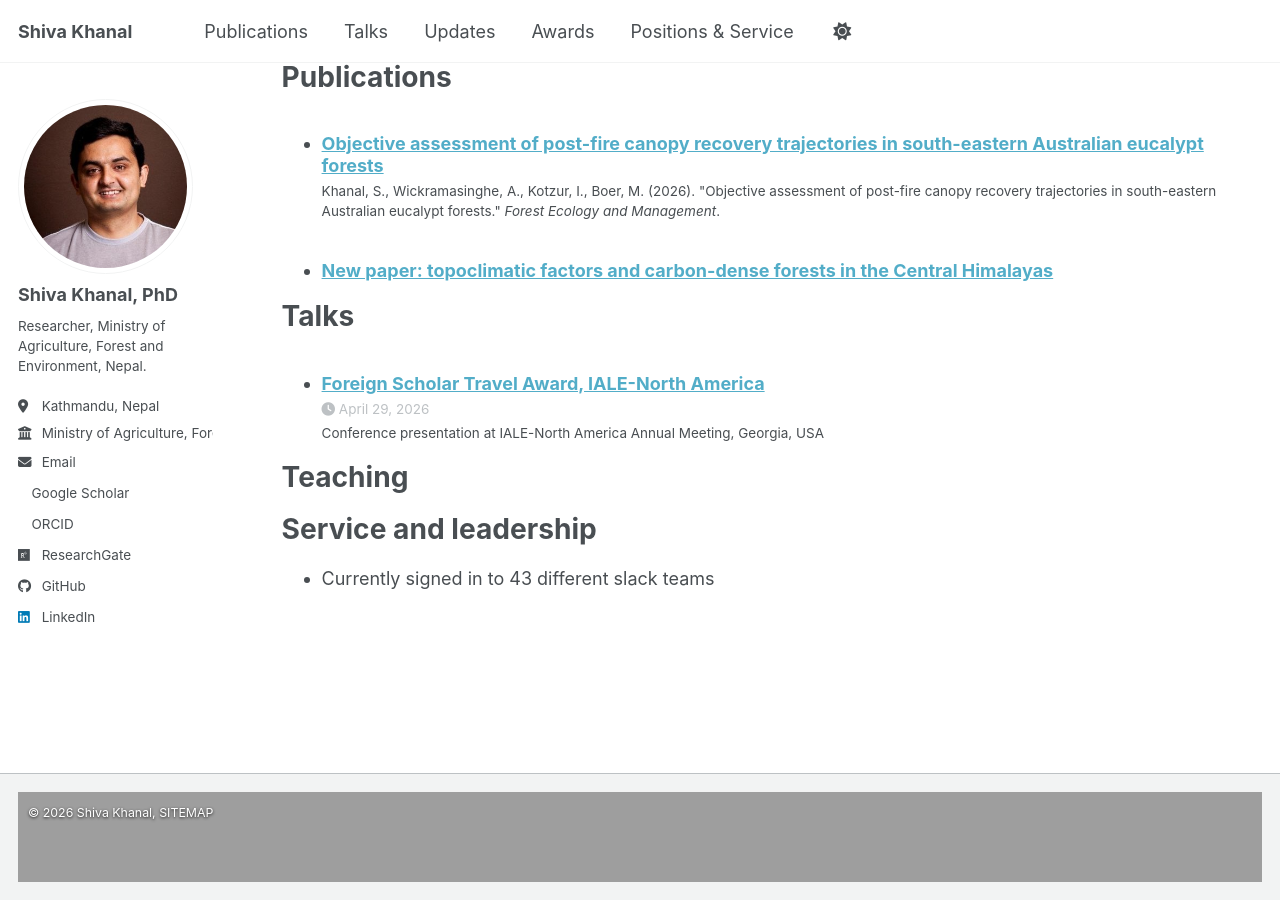
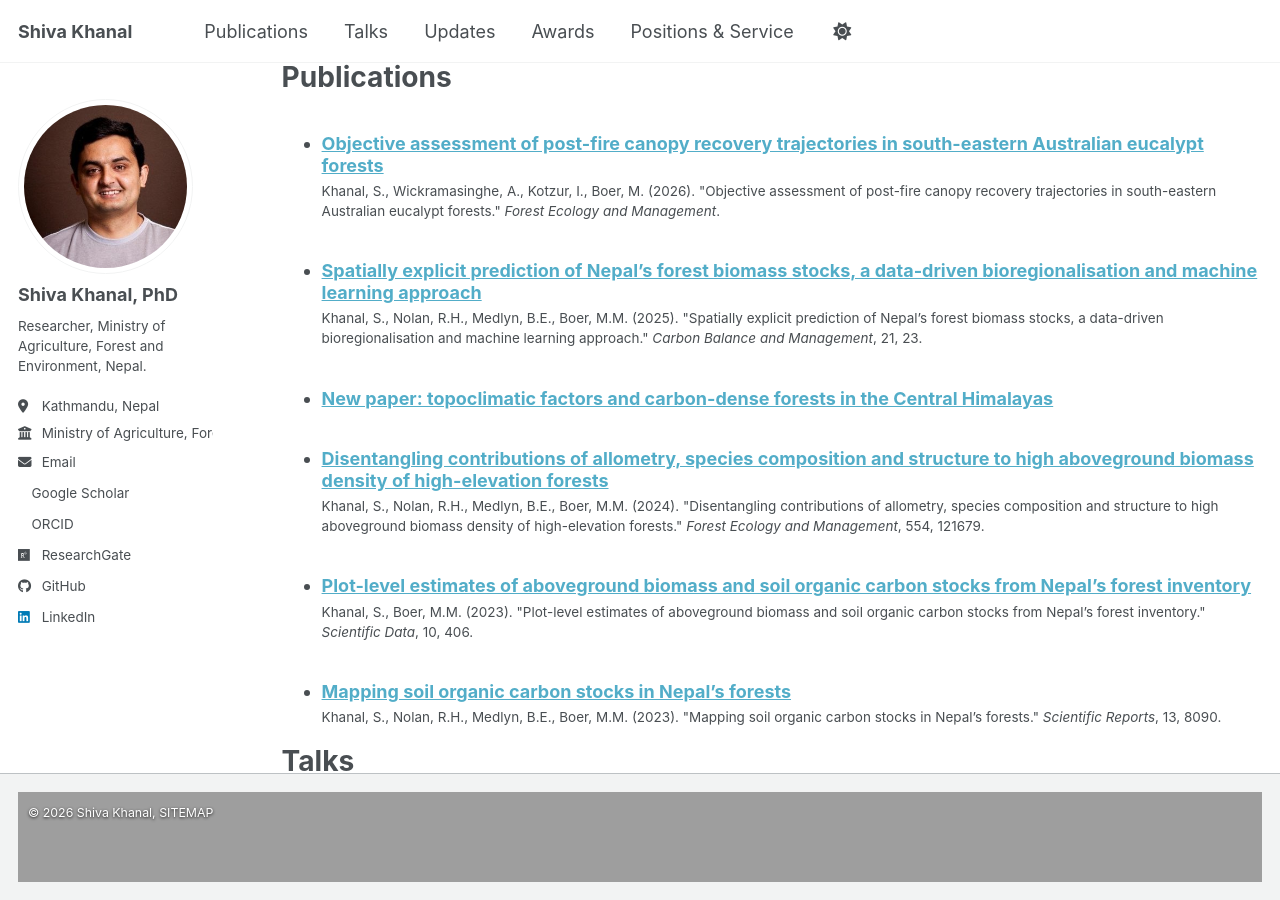
Before and after one commit to shivakhanal/shivakhanal.github.io, a Jekyll site: the page built from _pages/cv.md, in a window 1280 px wide and 900 px high, scrolled down 1019 px. Built offline with Jekyll 4.4.1, drawn with Linux system fonts in a browser that asks for light colours; a style sheet for code colours, icons or effects is not loaded.

Commit message:
additional pubs

```diff
--- /dev/null
+++ b/_publications/2023-05-19-soc-stocks-nepal-forests.md
@@ -0,0 +1,15 @@
+---
+title: "Mapping soil organic carbon stocks in Nepal’s forests"
+collection: publications
+category: manuscripts
+permalink: /publication/2023-soc-stocks-nepal-forests
+excerpt: 'Models forest soil organic carbon (SOC) stocks across Nepal using national forest inventory plots and topoclimatic covariates, estimating 494 million tonnes of topsoil SOC and showing high-elevation forests are underrepresented in global carbon assessments.'
+date: 2023-05-19
+venue: 'Scientific Reports'
+paperurl: 'https://www.nature.com/articles/s41598-023-34247-z'
+citation: 'Khanal, S., Nolan, R.H., Medlyn, B.E., Boer, M.M. (2023). &quot;Mapping soil organic carbon stocks in Nepal&rsquo;s forests.&quot; <i>Scientific Reports</i>, 13, 8090.'
+---
+
+Models plot-based estimates of forest soil organic carbon (SOC) using covariates related to climate, soil, and topographic position, producing Nepal's first high-resolution, quantile random forest map of national forest SOC stocks together with prediction uncertainties. Estimates 494 million tonnes (SE = 16) of topsoil (0–30 cm) SOC in Nepal's forests, and shows that high-elevation forests in the Central Himalayas hold disproportionately large SOC stocks that are significantly underrepresented in global-scale carbon assessments.
+
+Collaboration with Rachael H. Nolan, Belinda E. Medlyn, and Matthias M. Boer at the Hawkesbury Institute for the Environment, Western Sydney University.
--- /dev/null
+++ b/_publications/2023-06-24-plot-level-agb-soc-dataset.md
@@ -0,0 +1,15 @@
+---
+title: "Plot-level estimates of aboveground biomass and soil organic carbon stocks from Nepal’s forest inventory"
+collection: publications
+category: manuscripts
+permalink: /publication/2023-plot-level-agb-soc-dataset
+excerpt: 'Presents the most comprehensive georeferenced, plot-level dataset to date of Nepal''s forest carbon stocks, drawn from the 2010-2014 national forest inventory: aboveground biomass estimates for 2,009 plots and soil organic carbon estimates for 1,156 plots.'
+date: 2023-06-24
+venue: 'Scientific Data'
+paperurl: 'https://www.nature.com/articles/s41597-023-02314-9'
+citation: 'Khanal, S., Boer, M.M. (2023). &quot;Plot-level estimates of aboveground biomass and soil organic carbon stocks from Nepal&rsquo;s forest inventory.&quot; <i>Scientific Data</i>, 10, 406.'
+---
+
+Draws on field observations from Nepal's national forest inventory (2010–2014) to present the most comprehensive georeferenced, plot-level dataset to date of forest carbon stocks in the country: aboveground biomass (AGB) estimates from 2,009 inventory plots and soil organic carbon (SOC) estimates from 1,156 plots. Fills a longstanding knowledge gap on forest carbon in the Central Himalayas, a region of highly heterogeneous terrain and rich biodiversity that remains poorly represented in existing global forest carbon estimates.
+
+Collaboration with Matthias M. Boer at the Hawkesbury Institute for the Environment, Western Sydney University.
--- /dev/null
+++ b/_publications/2024-01-09-allometry-structure-high-biomass-forests.md
@@ -0,0 +1,15 @@
+---
+title: "Disentangling contributions of allometry, species composition and structure to high aboveground biomass density of high-elevation forests"
+collection: publications
+category: manuscripts
+permalink: /publication/2024-allometry-structure-high-biomass-forests
+excerpt: 'Tests whether the exceptional aboveground biomass density (>1000 t/ha) recorded in Central Himalayan high-elevation forests is an artefact of allometric model choice, wood density values, or species composition, finding it holds regardless and is instead driven by forest structure.'
+date: 2024-01-09
+venue: 'Forest Ecology and Management'
+paperurl: 'https://doi.org/10.1016/j.foreco.2023.121679'
+citation: 'Khanal, S., Nolan, R.H., Medlyn, B.E., Boer, M.M. (2024). &quot;Disentangling contributions of allometry, species composition and structure to high aboveground biomass density of high-elevation forests.&quot; <i>Forest Ecology and Management</i>, 554, 121679.'
+---
+
+Tests whether the extreme aboveground biomass density recorded in Central Himalayan high-elevation forests, exceeding 1000 t/ha, is an artefact of the allometric equations, wood density values, or species composition used to estimate it. Using national forest inventory data, finds that high-biomass-density plots persist irrespective of the specific allometric model or wood density values applied, pointing to forest structure, rather than methodology or species mix, as the primary driver of the exceptional carbon density observed.
+
+Collaboration with Rachael H. Nolan, Belinda E. Medlyn, and Matthias M. Boer at the Hawkesbury Institute for the Environment, Western Sydney University.
--- /dev/null
+++ b/_publications/2025-12-23-spatial-prediction-nepal-forest-biomass.md
@@ -0,0 +1,15 @@
+---
+title: "Spatially explicit prediction of Nepal’s forest biomass stocks, a data-driven bioregionalisation and machine learning approach"
+collection: publications
+category: manuscripts
+permalink: /publication/2025-spatial-prediction-nepal-forest-biomass
+excerpt: 'Combines forest inventory plots with a two-step bioregionalisation and machine-learning approach to map Nepal''s forest aboveground biomass at 30 m resolution, cutting prediction error by 25% versus the best existing model and identifying the Central Himalayas as a key carbon reservoir.'
+date: 2025-12-23
+venue: 'Carbon Balance and Management'
+paperurl: 'https://doi.org/10.1186/s13021-025-00367-4'
+citation: 'Khanal, S., Nolan, R.H., Medlyn, B.E., Boer, M.M. (2025). &quot;Spatially explicit prediction of Nepal&rsquo;s forest biomass stocks, a data-driven bioregionalisation and machine learning approach.&quot; <i>Carbon Balance and Management</i>, 21, 23.'
+---
+
+Introduces a two-step, data-driven approach to mapping Nepal's forest aboveground biomass (AGB). A clustering step first groups locations by tree species and topoclimatic variables to predict potential AGB; a machine-learning step then models deviations from that potential using proxies for forest structure, disturbance likelihood, and elevation zone. The approach cuts AGB prediction error by 25% relative to the best-performing existing model, yielding a 30 m resolution national AGB map (total: 1982 Mt) and a 250 m potential-AGB map with prediction uncertainty. Confirms the Central Himalayas as a key carbon reservoir, with forest patches exceeding 1000 t/ha, and supports climate mitigation, restoration monitoring, and REDD+ tracking.
+
+Collaboration with Rachael H. Nolan, Belinda E. Medlyn, and Matthias M. Boer at the Hawkesbury Institute for the Environment, Western Sydney University.
```
Also changed, not shown: _publications/2025-10-09-topoclimate-carbon-dense-forests.md (+4 -2 lines).
